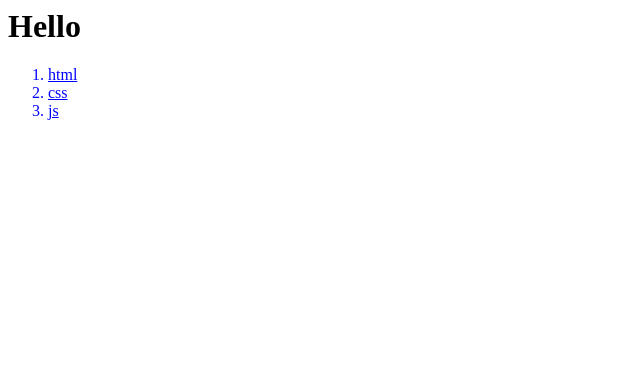
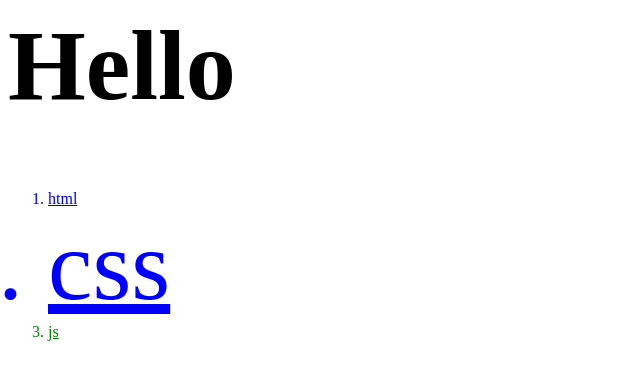
Before and after one commit to futurebly/web1207, a plain HTML site: page css1.html in a window 1280 px wide. Shown: the whole page, without its empty margins (0-640 px from the left). Drawn offline with Linux system fonts and the light colour scheme.

Commit message:
web1207-4

```diff
--- a/css1.html
+++ b/css1.html
@@ -5,14 +5,20 @@
                 color:blue;
                 text-decoration: underline;
             }
+            #target{
+                color: green;
+            }
+            .large{
+                font-size:100px;
+            }
         </style>
     </head>
     <body>
-        <h1>Hello</h1>
+        <h1 class='large'>Hello</h1>
         <ol>
             <li>html</li>
-            <li>css</li>
-            <li>js</li>
+            <li class='large'>css</li>
+            <li id='target'>js</li>
             <!--<li style='color:green;'>js</li> -->
             <!-- <li><font color='red'>html</font></li>
             <li><font color='red'>css</font></li>
```
